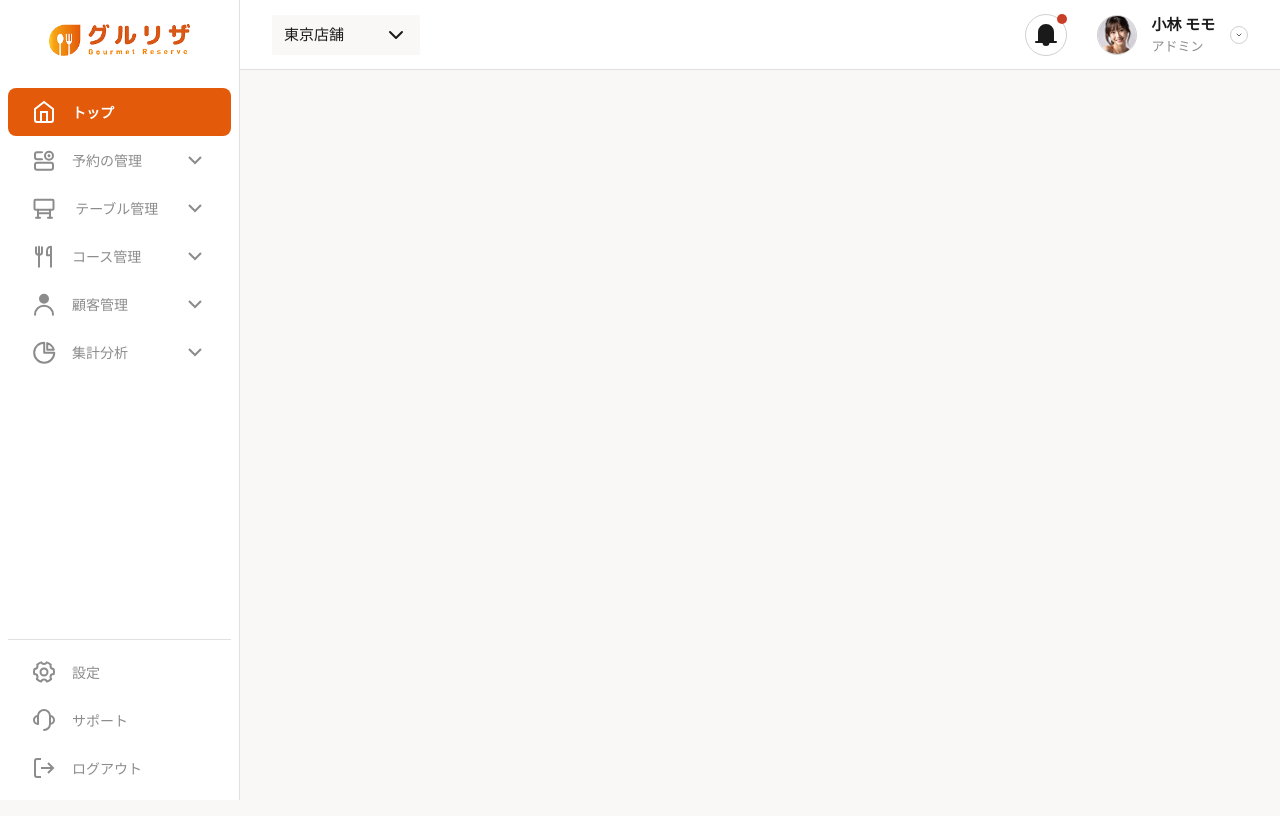
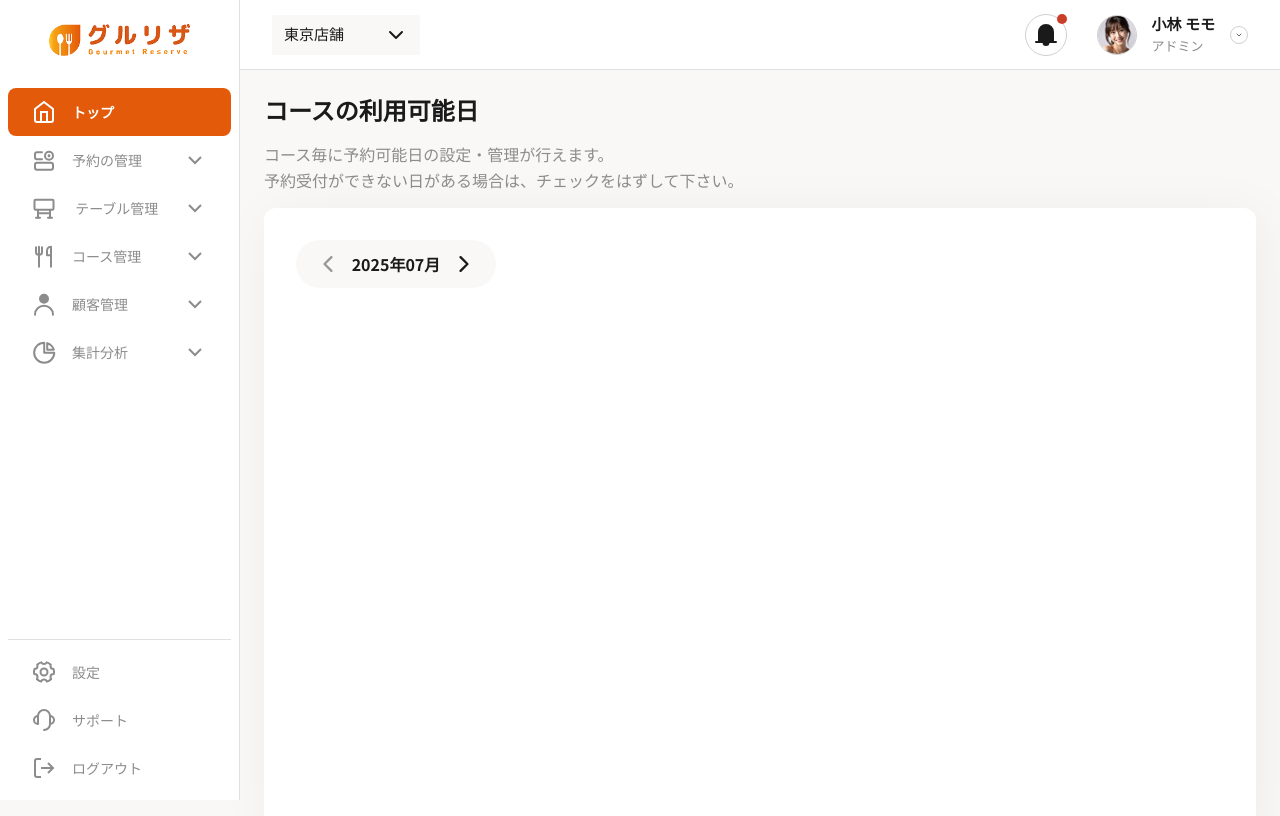
Before and after one commit to TagKrj/GourmetReserve, a React (Vite) app: page /Scr403 in a window 1280 px wide. Shown: the top 816 px of the page. Built offline with nearby package versions, Linux system fonts and the light colour scheme.

Commit message:
feat: add Customer Registration page with navigation and layout enhancements

```diff
--- a/src/constants/menuItems.jsx
+++ b/src/constants/menuItems.jsx
@@ -193,7 +193,8 @@ export const menuItems = [
                             </clipPath>
                         </defs>
                     </svg>
-                )
+                ),
+                linkRouter: '/Scr403'
             }
         ]
     },
--- a/src/layouts/MainLayout.jsx
+++ b/src/layouts/MainLayout.jsx
@@ -19,6 +19,7 @@ const MainLayout = ({
     mainContent,
     leftText,
     leftTextBottom,
+    leftTextBottom2,
     className = '',
 }) => {
     return (
@@ -45,11 +46,19 @@ const MainLayout = ({
             </div>
 
             {/* Left bottom text */}
-            {leftTextBottom && (
-                <div className="">
-                    <span className="text-neutral-500 text-base">{leftTextBottom}</span>
-                </div>
-            )}
+            <div className="space-y-0.5">
+                {leftTextBottom && (
+                    <div>
+                        <span className="text-neutral-500 text-base">{leftTextBottom}</span>
+                    </div>
+                )}
+                {/* Left bottom text 2 */}
+                {leftTextBottom2 && (
+                    <div>
+                        <span className="text-neutral-500 text-base">{leftTextBottom2}</span>
+                    </div>
+                )}
+            </div>
 
             {/* Main content area - aligned with left column */}
             <div
--- a/src/pages/screens/Scr403.jsx
+++ b/src/pages/screens/Scr403.jsx
@@ -0,0 +1,70 @@
+import React, { useRef, useState } from 'react';
+import MainLayout from '../../layouts/MainLayout';
+import StepHeader from '../../components/StepHeader';
+import ButtonPrimary from '../../components/ButtonPrimary';
+import Input from '../../components/Input';
+import arrowLeft from '../../assets/icon/arrow-left.svg';
+import arrowRight from '../../assets/icon/arrow-right.svg';
+
+const CustomerRegistrationPage = () => {
+    const fileInputRef = useRef(null);
+    const [currentDate, setCurrentDate] = useState(new Date());
+
+    // Format the current month and year
+    const monthYear = currentDate.toLocaleDateString('ja-JP', {
+        year: 'numeric',
+        month: '2-digit'
+    }).replace('/', '年') + '月';
+
+    // Navigate to previous month
+    const prevMonth = () => {
+        const newDate = new Date(currentDate);
+        newDate.setMonth(newDate.getMonth() - 1);
+        setCurrentDate(newDate);
+    };
+
+    // Navigate to next month
+    const nextMonth = () => {
+        const newDate = new Date(currentDate);
+        newDate.setMonth(newDate.getMonth() + 1);
+        setCurrentDate(newDate);
+    };
+
+    return (
+        <div className="container mx-auto p-6">
+            <MainLayout
+                leftText="コースの利用可能日"
+                leftTextBottom="コース毎に予約可能日の設定・管理が行えます。"
+                leftTextBottom2="予約受付ができない日がある場合は、チェックをはずして下さい。"
+                mainContent={
+                    <div className="p-8 space-y-10">
+                        {/* Month/Year Selector Box */}
+                        <div className="flex justify-start">
+                            <div className="flex items-center rounded-[24px] px-4 py-2 w-50 bg-[#F9F8F6]">
+                                <button
+                                    onClick={prevMonth}
+                                    className="p-2 hover:bg-gray-100 rounded-full"
+                                >
+                                    <img src={arrowLeft} alt="Previous Month" className="w-4 h-4" />
+                                </button>
+
+                                <div className="flex-1 text-center font-bold">
+                                    {monthYear}
+                                </div>
+
+                                <button
+                                    onClick={nextMonth}
+                                    className="p-2 hover:bg-gray-100 rounded-full"
+                                >
+                                    <img src={arrowRight} alt="Next Month" className="w-4 h-4" />
+                                </button>
+                            </div>
+                        </div>
+                    </div>
+                }
+            />
+        </div>
+    );
+};
+
+export default CustomerRegistrationPage;
--- a/src/routes/ScreenRouter.jsx
+++ b/src/routes/ScreenRouter.jsx
@@ -4,6 +4,8 @@ import Sidebar from '../layouts/Sidebar';
 import Header from '../layouts/Header';
 import Scr503 from '../pages/screens/Scr503';
 import Scr502 from '../pages/screens/Scr502';
+import Scr403 from '../pages/screens/Scr403';
+
 
 const ScreenRouter = () => (
     <div className="min-h-screen bg-primary flex">
@@ -14,6 +16,8 @@ const ScreenRouter = () => (
                 <Routes>
                     <Route path="/Scr503" element={<Scr503 />} />
                     <Route path="/Scr502" element={<Scr502 />} />
+                    <Route path="/Scr403" element={<Scr403 />} />
+
                     {/* Thêm các màn hình khác nếu cần */}
                 </Routes>
             </div>
--- a/src/utils/navigateHelpers.js
+++ b/src/utils/navigateHelpers.js
@@ -17,3 +17,7 @@ export const goToScr503 = (navigate) => {
 export const goToScr502 = (navigate) => {
     navigate('/Scr502');
 };
+
+export const goToScr403 = (navigate) => {
+    navigate('/Scr403');
+};
```
Also changed, not shown: src/assets/icon/arrow-left.svg (added), src/assets/icon/arrow-right.svg (added).
